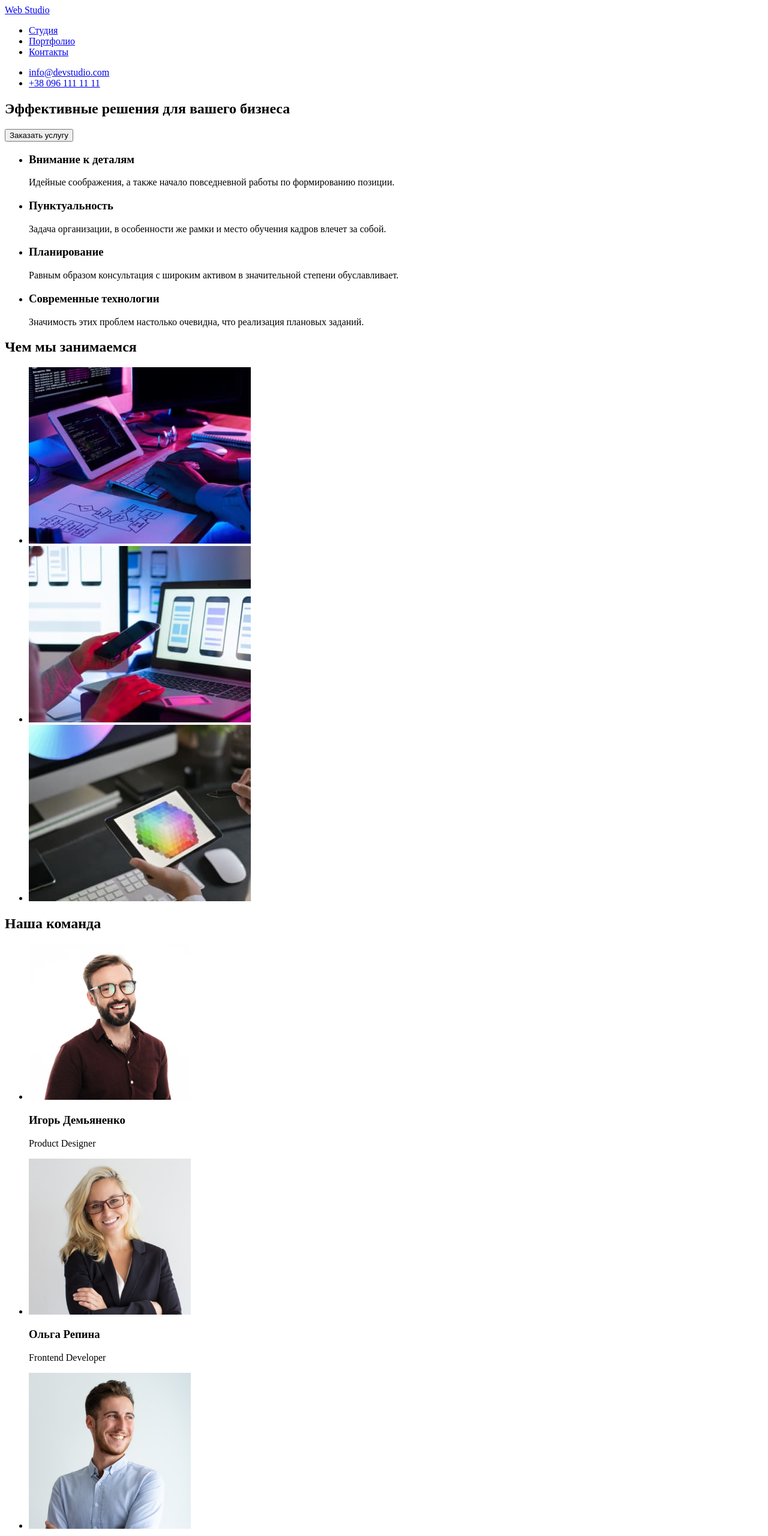
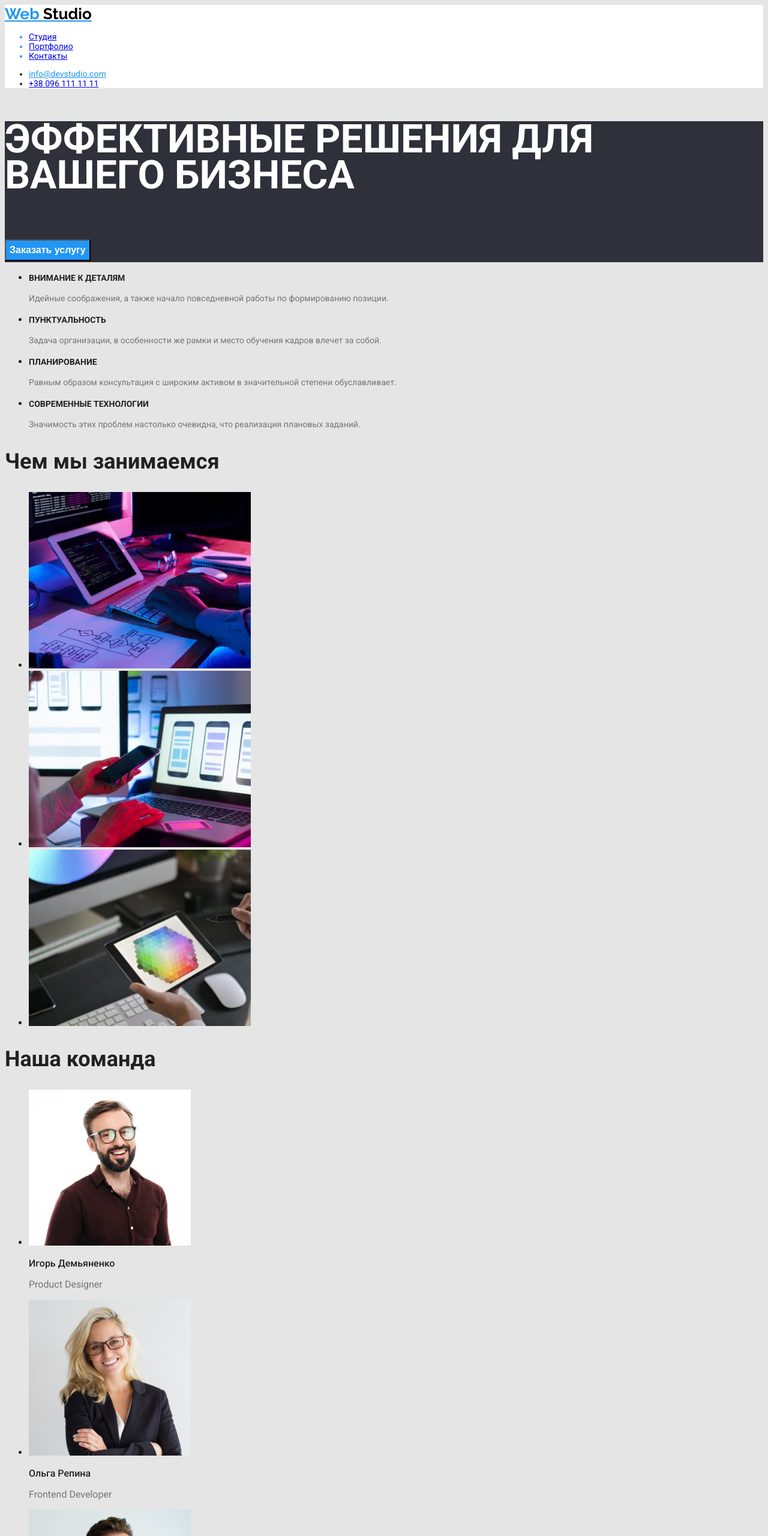
Before and after one commit to Dolya251/goit-markup-hw-02, a plain HTML site: page index.html in a window 1280 px wide. Shown: the top 2560 px of the page at 60% size. Drawn offline with Linux system fonts and the light colour scheme.

Commit message:
100 done

```diff
--- a/css/styles.css
+++ b/css/styles.css
@@ -0,0 +1,109 @@
+body {
+  font-family: "Roboto", sans-serif;
+  background-color: #e5e5e5;
+  color: #212121;
+}
+
+/*header*/
+.navigation {
+  background-color: #ffffff;
+  font-style: Medium;
+  font-size: 14px;
+  line-height: 16px;
+}
+.logo {
+  font-family: Raleway;
+  font-style: Bold;
+  font-size: 26px;
+  line-height: 31px;
+  font-weight: 500;
+  color: #2196f3;
+}
+.studio {
+  color: #000000;
+}
+.nav-links,
+.e-mail-address,
+.phone-number :hover {
+  cursor: pointer;
+  color: #2196f3;
+}
+/*hero*/
+.hero {
+  font-style: Black;
+  font-size: 44px;
+  line-height: 60px;
+  font-weight: 900;
+  color: #ffffff;
+  background-color: #2f303a;
+  text-transform: uppercase;
+}
+.hero-button {
+  font-style: Bold;
+  font-size: 16px;
+  font-weight: 700;
+  line-height: 30px;
+  background-color: #2196f3;
+  text-transform: none;
+  color: #ffffff;
+  cursor: pointer;
+}
+/*advantages */
+
+.advantages-item-header {
+  font-style: Bold;
+  font-size: 14px;
+  line-height: 16px;
+  font-weight: 700;
+  text-transform: uppercase;
+}
+.advantages-item-text {
+  font-style: Regular;
+  font-size: 14px;
+  line-height: 24px;
+  color: #757575;
+}
+/*our job*/
+.our-job-header,
+.our-team-title {
+  font-style: Bold;
+  font-size: 36px;
+  line-height: 42px;
+  font-weight: 700;
+}
+/*our team*/
+.our-team {
+  background-color: our-team;
+}
+.our-team-member-title {
+  font-style: medium;
+  font-size: 16px;
+  line-height: 19px;
+  font-weight: 500;
+}
+.our-team-member-text {
+  font-style: Regular;
+  font-size: 16px;
+  line-height: 19px;
+  color: #757575;
+}
+/*footer*/
+footer {
+  background-color: #2f303a;
+}
+.footer-studio {
+  color: #ffffff;
+}
+.footer-adress {
+  font-style: Regular;
+  font-size: 14px;
+  line-height: 24px;
+  color: #ffffff;
+}
+.footer-e-mail-address,
+.footer-phone-number {
+  color: #ffffff;
+  font-style: Regular;
+  font-size: 14px;
+  line-height: 24px;
+}
--- a/index.html
+++ b/index.html
@@ -11,22 +11,22 @@
     <link
         href="https://fonts.googleapis.com/css2?family=Raleway:wght@700&family=Roboto:wght@400;500;700;900&display=swap"
         rel="stylesheet">
-    <link rel="stylesheet" href="/css/styles.css/">
+    <link rel="stylesheet" href="./css/styles.css">
 </head>
 
 <body>
-    <header>
+    <header class="navigation">
         <nav>
-            <a href="#">Web <span class="header-studio"> Studio</span></a>
-            <ul>
-                <li><a href="./index.html">Студия</a></li>
-                <li><a href="portfolio.html">Портфолио</a></li>
+            <a  class="logo" href="#">Web <span class="studio"> Studio</span></a>
+            <ul class="nav-links">
+                <li><a  href="./index.html">Студия</a></li>
+                <li><a  href="portfolio.html">Портфолио</a></li>
                 <li><a href="#">Контакты</a></li>
             </ul>
         </nav>
-        <ul>
-            <li class="e-mail-address"><a href="mailto:info@devstudio.com">info@devstudio.com</a></li>
-            <li class="phone-number"><a href="tel:+380961111111">+38 096 111 11 11</a></li>
+        <ul class="links">
+            <li ><a class="e-mail-address" href="mailto:info@devstudio.com">info@devstudio.com</a></li>
+            <li ><a class="phone-number"href="tel:+380961111111">+38 096 111 11 11</a></li>
         </ul>
     </header>
     <main>
@@ -40,26 +40,26 @@
         <section class="advantages">
             <ul class="advantages-list">
                 <li class="advantages-item1">
-                    <h3 class="advantages-item1-header">Внимание к деталям</h3>
-                    <p class="advantages-item1-text">Идейные соображения, а также начало повседневной работы по
+                    <h3 class="advantages-item-header">Внимание к деталям</h3>
+                    <p class="advantages-item-text">Идейные соображения, а также начало повседневной работы по
                         формированию позиции.</p>
                 </li>
 
                 <li class="advantages-item2">
-                    <h3 class="advantages-item2-header">Пунктуальность</h3>
-                    <p class="advantages-item2-text">Задача организации, в особенности же рамки и место обучения кадров
+                    <h3 class="advantages-item-header">Пунктуальность</h3>
+                    <p class="advantages-item-text">Задача организации, в особенности же рамки и место обучения кадров
                         влечет за собой.</p>
                 </li>
 
                 <li class="advantages-item3">
-                    <h3 class="advantages-item3-header">Планирование</h3>
-                    <p class="advantages-item3-text">Равным образом консультация с широким активом в значительной
+                    <h3 class="advantages-item-header">Планирование</h3>
+                    <p class="advantages-item-text">Равным образом консультация с широким активом в значительной
                         степени обуславливает.</p>
                 </li>
 
                 <li class="advantages-item4">
-                    <h3 class="advantages-item4-header">Современные технологии</h3>
-                    <p class="advantages-item4-text">Значимость этих проблем настолько очевидна, что реализация плановых
+                    <h3 class="advantages-item-header">Современные технологии</h3>
+                    <p class="advantages-item-text">Значимость этих проблем настолько очевидна, что реализация плановых
                         заданий.</p>
                 </li>
 
@@ -76,40 +76,41 @@
         </section>
         <!--our team-->
         <section class="our-team">
-            <h2 class="our-team-header">Наша команда</h2>
+            <h2 class="our-team-title">Наша команда</h2>
             <ul>
                 <li class="our-team-member"> <img width="270" src="images/imgteam1.jpg" alt="Игорь Демьяненко">
-                    <h3>Игорь Демьяненко</h3>
-                    <p>Product Designer</p>
+                    <h3 class="our-team-member-title">Игорь Демьяненко</h3>
+                    <p class="our-team-member-text">Product Designer</p>
                 </li>
                 <li class="our-team-member">
                     <img width="270" src="images/imgteam2.jpg" alt="Ольга Репина">
-                    <h3>Ольга Репина</h3>
-                    <p>Frontend Developer</p>
+                    <h3 class="our-team-member-title">Ольга Репина</h3>
+                    <p class="our-team-member-text">Frontend Developer</p>
                 </li>
                 <li class="our-team-member">
                     <img width="270" src="images/imgteam3.jpg" alt="Николай Тарасов">
-                    <h3>Николай Тарасов</h3>
-                    <p>Marketing</p>
+                    <h3 class="our-team-member-title">Николай Тарасов</h3>
+                    <p class="our-team-member-text">Marketing</p>
                 </li>
                 <li class="our-team-member">
                     <img width="270" src="images/imgteam4.jpg" alt="Михаил Ермаков">
-                    <h3>Михаил Ермаков</h3>
-                    <p>UI Designer</p>
+                    <h3 class="our-team-member-title">Михаил Ермаков</h3>
+                    <p class="our-team-member-text">UI Designer</p>
                 </li>
             </ul>
         </section>
     </main>
     <!--footer-->
     <footer>
-        <a href="#">Web<span class="footer-studio">Studio</span></a>
-        <ul>
-            <li class="e-mail-address"><a href="mailto:info@devstudio.com">info@devstudio.com</a></li>
-            <li class="phone-number"><a href="tel:+380961111111">+38 096 111 11 11</a></li>
-        </ul>
+        <a class="logo" href="#">Web<span class="footer-studio">Studio</span></a>
         <p>
         <address class="footer-adress">г. Киев, пр-т Леси Украинки, 26</address>
         </p>
+        <ul class="footer-links">
+            <li ><a class="footer-e-mail-address" href="mailto:info@devstudio.com">info@devstudio.com</a></li>
+            <li ><a class="footer-phone-number" href="tel:+380961111111">+38 096 111 11 11</a></li>
+        </ul>
+
 
     </footer>
 </body>
```
Also changed, not shown: portfolio.html (+27 -21 lines).
